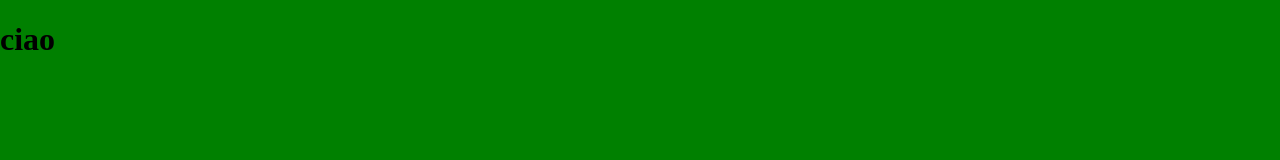
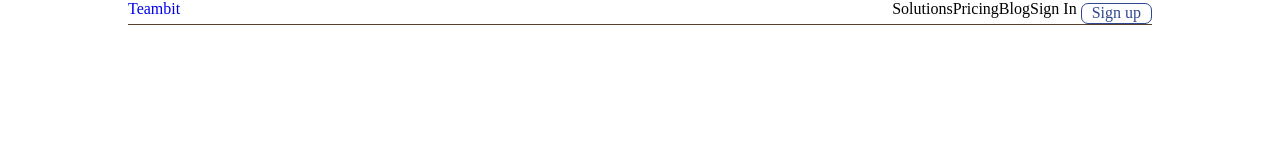
Before and after one commit to LeoNick85/node-sass-teambit, a website: page index.html in a window 1280 px wide. Drawn offline with Linux system fonts and the light colour scheme.

Commit message:
Header 0.1

```diff
--- a/index.html
+++ b/index.html
@@ -7,7 +7,18 @@
     </head>
     <body>
         <header>
-            <h1>ciao</h1>
+            <div class="container clearfix bottom-border">
+                <a href="https://teambit.io/">Teambit</a>
+                <div id="main-menu-wrapper">
+                    <ul>
+                        <li>Solutions</li>
+                        <li>Pricing</li>
+                        <li>Blog</li>
+                        <li>Sign In</li>
+                    </ul>
+                    <button class="btn_alt">Sign up</button>
+                </div>
+            </div>
         </header>
         <script src="public/app.js" charset="utf-8"></script>
     </body>
--- a/src/js/app.js
+++ b/src/js/app.js
@@ -1,5 +1,5 @@
 var $ = require("jquery");
 
 $(document).ready(function() {
-    alert("prova");
+
 })
--- a/src/scss/Partials/_common.scss
+++ b/src/scss/Partials/_common.scss
@@ -1,3 +1,43 @@
-body {
-    background-color: green;
+.container {
+    width: 80%;
+    margin: auto;
 }
+
+.bottom-border {
+    border-bottom: 1px solid $main_color;
+}
+
+.clearfix::after {
+    content: "";
+    clear: both;
+    display: table;
+}
+
+a {
+    text-decoration: none;
+}
+
+ul {
+    display: inline-block;
+    list-style-type: none;
+    display: float;
+    margin: 0px;
+}
+
+ul li {
+    float: left;
+}
+
+.btn_primary {
+    background-color: $btn_main_color;
+    color: white;
+    padding: 0px 20px;
+}
+
+.btn_alt {
+    background-color: white;
+    color: $btn_main_color;
+    padding: 0px 10px;
+    border: 1px solid $btn_main_color;
+    border-radius: 7px;
+}
--- a/src/scss/Partials/_header.scss
+++ b/src/scss/Partials/_header.scss
@@ -0,0 +1,7 @@
+header {
+    display: float;
+}
+
+#main-menu-wrapper {
+    float: right;
+}
--- a/src/scss/Partials/_variables.scss
+++ b/src/scss/Partials/_variables.scss
@@ -0,0 +1,4 @@
+// variabili colore
+$main_color: #58402c;
+$secondary_color: #ffe7d2;
+$btn_main_color: #30488f;
```
Also changed, not shown: public/app.css, public/app.js.
